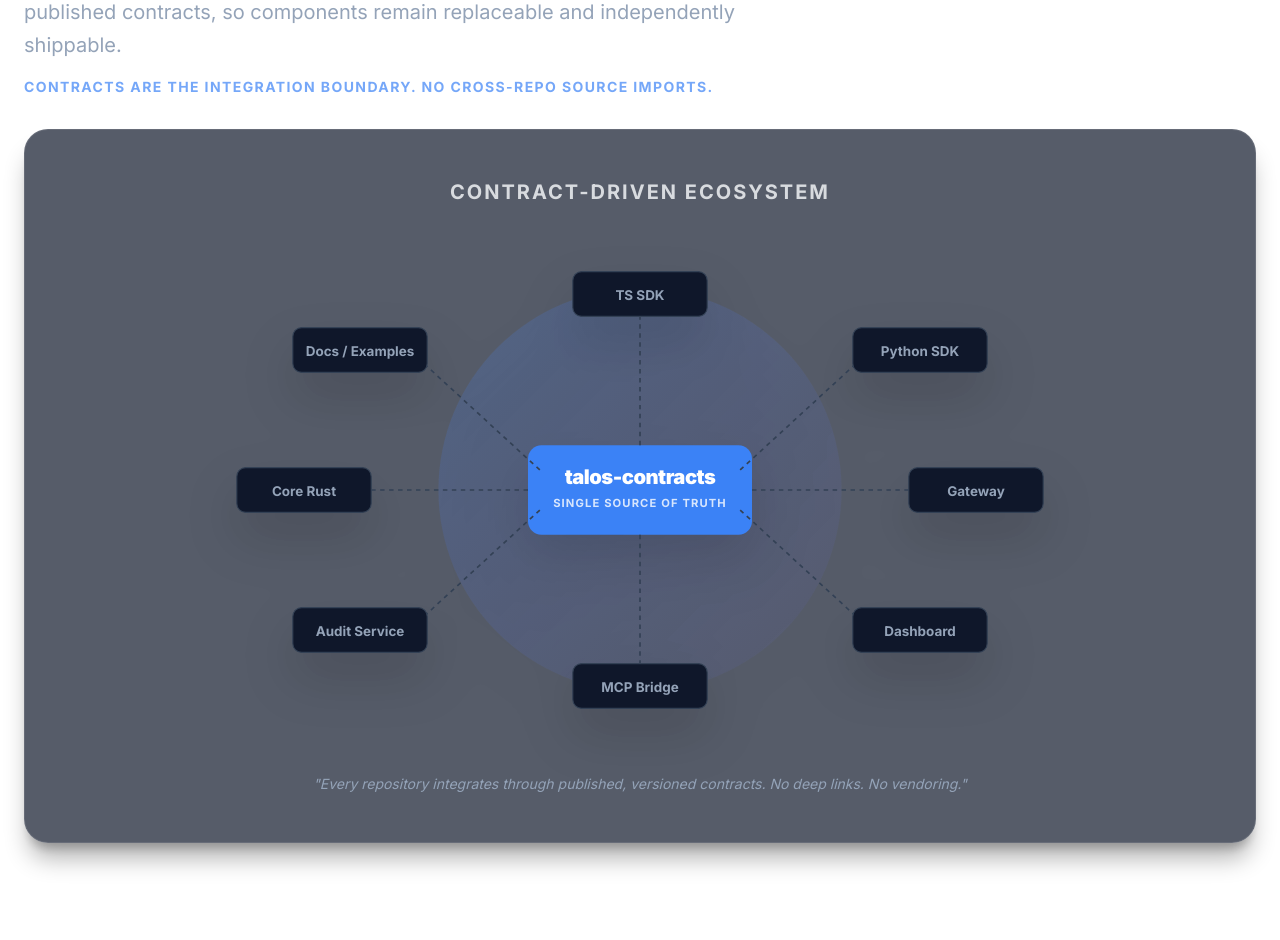
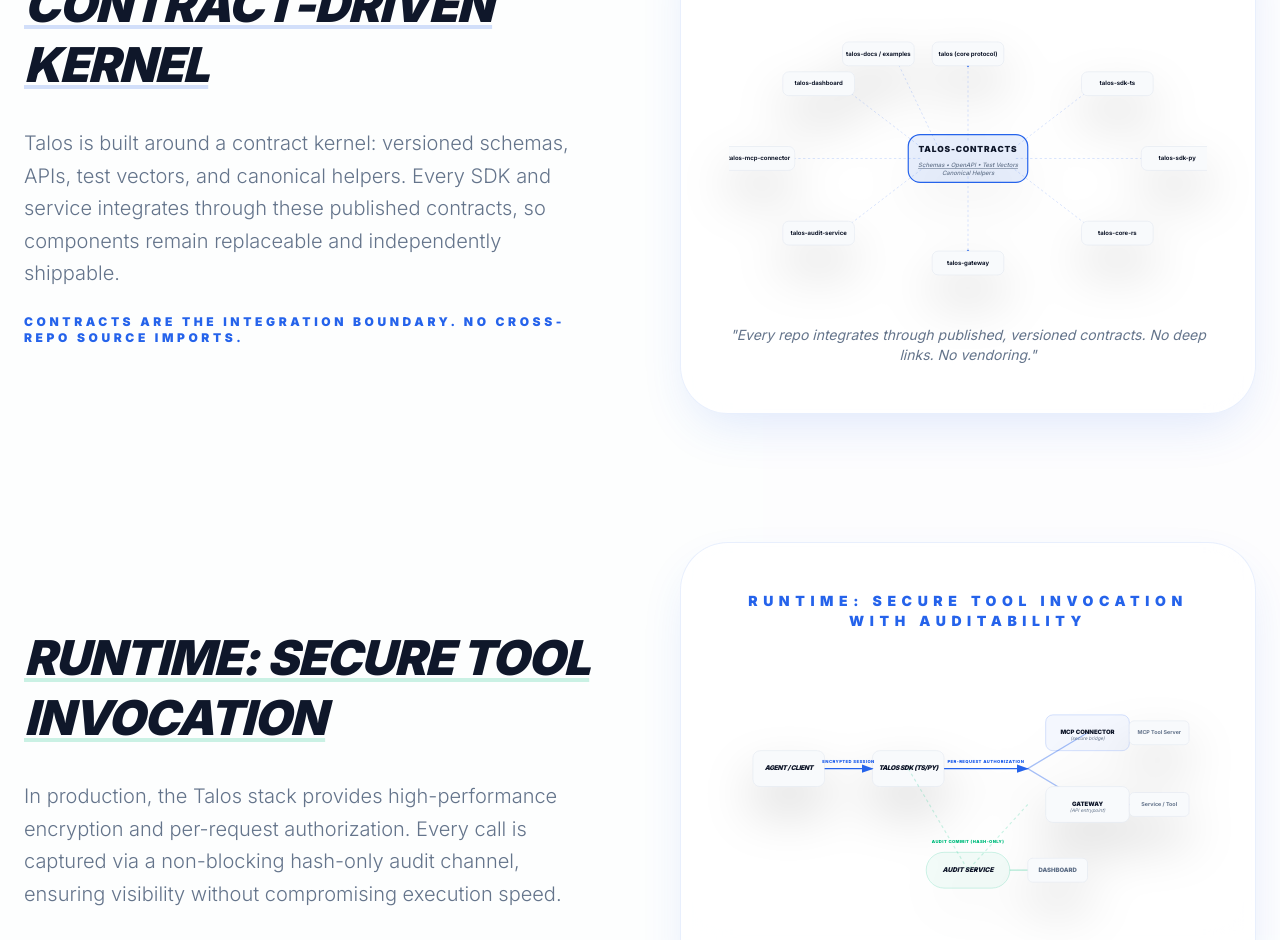
Before and after one commit to talosprotocol/talos-site, a Next.js app: page / in a window 1280 px wide. Shown: the part 1860-2800 px from the top of the page. Built offline with nearby package versions, Linux system fonts and the light colour scheme.

Commit message:
feat(site): Implement adaptive theme (light mode default) and contract-centric architecture diagrams

```diff
--- a/src/app/globals.css
+++ b/src/app/globals.css
@@ -1,59 +1,89 @@
 @import "tailwindcss";
-
-:root {
-  --background: #020617; /* slate-950 */
-  --foreground: #f8fafc; /* slate-50 */
-  --surface: #0f172a; /* slate-900 */
-  --surface-muted: #1e293b; /* slate-800 */
-  --border: #334155; /* slate-700 */
-
-  --primary: #3b82f6; /* blue-500 (Electric Blue) */
-  --primary-foreground: #ffffff;
-
-  --secondary: #6366f1; /* indigo-500 */
-  --accent: #0ea5e9; /* sky-500 */
-
-  --muted: #64748b; /* slate-500 */
-  --muted-foreground: #94a3b8; /* slate-400 */
-
-  --glass: rgba(15, 23, 42, 0.7);
-  --glass-border: rgba(255, 255, 255, 0.1);
-}
 
 @theme inline {
   --color-background: var(--background);
   --color-foreground: var(--foreground);
   --color-surface: var(--surface);
   --color-surface-muted: var(--surface-muted);
+  --color-border: var(--border);
   --color-primary: var(--primary);
   --color-primary-foreground: var(--primary-foreground);
   --color-secondary: var(--secondary);
   --color-accent: var(--accent);
-  --color-border: var(--border);
   --color-muted: var(--muted);
   --color-muted-foreground: var(--muted-foreground);
 
-  --shadow-premium: 0 20px 25px -5px rgba(0, 0, 0, 0.3),
-    0 10px 10px -5px rgba(0, 0, 0, 0.2);
+  --shadow-premium: 0 20px 50px -12px rgba(var(--primary-rgb), 0.15);
+}
+
+:root {
+  /* Light Theme (Default) */
+  --background: #ffffff;
+  --foreground: #0f172a; /* Slate 900 */
+
+  --surface: #f8fafc; /* Slate 50 */
+  --surface-muted: #f1f5f9; /* Slate 100 */
+
+  --primary: #2563eb; /* Blue 600 */
+  --primary-rgb: 37, 99, 235;
+  --primary-foreground: #ffffff;
+
+  --secondary: #64748b; /* Slate 500 */
+  --accent: #8b5cf6; /* Violet 500 */
+
+  --muted: #f1f5f9;
+  --muted-foreground: #64748b;
+
+  --border: #e2e8f0; /* Slate 200 */
+
+  --glass: rgba(255, 255, 255, 0.7);
+  --glass-border: rgba(37, 99, 235, 0.1);
+}
+
+@media (prefers-color-scheme: dark) {
+  :root {
+    /* Midnight Dark Theme (Adaptive) */
+    --background: #020617; /* Slate 950 */
+    --foreground: #f8fafc;
+
+    --surface: #0f172a; /* Slate 900 */
+    --surface-muted: #1e293b; /* Slate 800 */
+
+    --primary: #3b82f6; /* Blue 500 */
+    --primary-rgb: 59, 130, 246;
+    --primary-foreground: #ffffff;
+
+    --secondary: #94a3b8;
+    --accent: #a78bfa;
+
+    --muted: #1e293b;
+    --muted-foreground: #94a3b8;
+
+    --border: #1e293b;
+
+    --glass: rgba(15, 23, 42, 0.7);
+    --glass-border: rgba(59, 130, 246, 0.15);
+  }
 }
 
 @layer base {
+  * {
+    @apply border-border;
+  }
   body {
-    background-color: var(--background);
-    color: var(--foreground);
-    @apply antialiased selection:bg-blue-500/30 selection:text-blue-200;
+    @apply bg-background text-foreground antialiased selection:bg-primary/20;
+    font-feature-settings: "cv02", "cv03", "cv04", "cv11";
   }
 }
 
 @layer utilities {
   .glass-panel {
-    background: var(--glass);
-    backdrop-filter: blur(12px);
-    -webkit-backdrop-filter: blur(12px);
-    border: 1px solid var(--glass-border);
+    @apply backdrop-blur-xl;
+    background-color: var(--glass);
+    border-color: var(--glass-border);
   }
 
   .text-gradient {
-    @apply bg-clip-text text-transparent bg-gradient-to-r from-blue-400 to-indigo-400;
+    @apply bg-clip-text text-transparent bg-gradient-to-r from-primary to-accent;
   }
 }
--- a/src/components/Architecture.tsx
+++ b/src/components/Architecture.tsx
@@ -3,34 +3,42 @@ import { RuntimeFlowDiagram } from "./diagrams/RuntimeFlowDiagram";
 
 export function Architecture() {
   return (
-    <section className="py-24 px-6 max-w-7xl mx-auto space-y-24">
-      {/* Ecosystem View */}
-      <div className="space-y-8">
-        <div className="max-w-3xl">
-          <h2 className="text-4xl font-bold text-foreground mb-4 tracking-tight">Contract-driven kernel</h2>
-          <p className="text-xl text-muted-foreground leading-relaxed">
-            Talos is built around a contract kernel: versioned schemas, APIs, test vectors, and canonical helpers.
-            Every SDK and service integrates through these published contracts, so components remain replaceable and independently shippable.
+    <section id="architecture" className="py-32 px-6 bg-surface/30">
+      <div className="max-w-7xl mx-auto space-y-32">
+        {/* Section 1: Contracts */}
+        <div className="grid lg:grid-cols-2 gap-20 items-center">
+          <div className="space-y-8 order-2 lg:order-1">
+             <h2 className="text-4xl md:text-5xl font-black text-foreground tracking-tight leading-tight uppercase italic underline decoration-primary/20">
+              Contract-driven kernel
+            </h2>
+            <div className="space-y-6">
+              <p className="text-xl text-muted-foreground leading-relaxed font-light">
+                Talos is built around a contract kernel: versioned schemas, APIs, test vectors, and canonical helpers. Every SDK and service integrates through these published contracts, so components remain replaceable and independently shippable.
               </p>
-          <p className="text-sm text-primary font-bold uppercase tracking-widest mt-4 opacity-70">
+              <p className="text-xs font-black uppercase tracking-[0.3em] text-primary antialiased">
                 Contracts are the integration boundary. No cross-repo source imports.
               </p>
             </div>
-
+          </div>
+          <div className="order-1 lg:order-2">
             <EcosystemDiagram />
           </div>
+        </div>
 
-      {/* Runtime View */}
-      <div className="space-y-8">
-        <div className="max-w-3xl ml-auto text-right">
-          <h2 className="text-4xl font-bold text-foreground mb-4 tracking-tight">Runtime: Secure Tool Invocation</h2>
-          <p className="text-xl text-muted-foreground leading-relaxed">
-            Talos ensures that every agent interaction is authorized, encrypted, and audited by default.
-            The system maintains a tamper-proof record of every tool invocation across organizational boundaries.
+        {/* Section 2: Runtime */}
+        <div className="grid lg:grid-cols-2 gap-20 items-center">
+          <div className="order-2">
+            <RuntimeFlowDiagram />
+          </div>
+          <div className="space-y-8 order-1">
+            <h2 className="text-4xl md:text-5xl font-black text-foreground tracking-tight leading-tight uppercase italic underline decoration-emerald-500/20">
+              Runtime: Secure Tool Invocation
+            </h2>
+            <p className="text-xl text-muted-foreground leading-relaxed font-light">
+              In production, the Talos stack provides high-performance encryption and per-request authorization. Every call is captured via a non-blocking hash-only audit channel, ensuring visibility without compromising execution speed.
             </p>
           </div>
-
-        <RuntimeFlowDiagram />
+        </div>
       </div>
     </section>
   );
--- a/src/components/diagrams/EcosystemDiagram.tsx
+++ b/src/components/diagrams/EcosystemDiagram.tsx
@@ -1,81 +1,97 @@
-'use client';
+export function EcosystemDiagram() {
+  const items = [
+    { id: "talos", label: "talos (core protocol)", x: 400, y: 50 },
+    { id: "talos-sdk-ts", label: "talos-sdk-ts", x: 650, y: 100 },
+    { id: "talos-sdk-py", label: "talos-sdk-py", x: 750, y: 225 },
+    { id: "talos-core-rs", label: "talos-core-rs", x: 650, y: 350 },
+    { id: "talos-gateway", label: "talos-gateway", x: 400, y: 400 },
+    { id: "talos-audit-service", label: "talos-audit-service", x: 150, y: 350 },
+    { id: "talos-mcp-connector", label: "talos-mcp-connector", x: 50, y: 225 },
+    { id: "talos-dashboard", label: "talos-dashboard", x: 150, y: 100 },
+    { id: "talos-docs", label: "talos-docs / examples", x: 250, y: 50 },
+  ];
 
-export function EcosystemDiagram() {
   return (
-    <div className="w-full bg-surface/50 border border-border/50 rounded-3xl p-8 md:p-12 glass-panel shadow-premium animate-in fade-in duration-1000">
-      <h3 className="text-xl font-bold text-foreground mb-8 text-center uppercase tracking-widest opacity-80">
-        Contract-Driven Ecosystem
+    <div className="w-full bg-surface/30 rounded-[3rem] border border-border/50 p-12 glass-panel group shadow-premium">
+      <h3 className="text-sm font-black text-primary uppercase tracking-[0.4em] mb-12 text-center">
+        Talos v4: Contract-driven kernel
       </h3>
 
       <div className="relative aspect-[16/9] w-full max-w-4xl mx-auto">
         <svg viewBox="0 0 800 450" className="w-full h-full drop-shadow-2xl">
-          <defs>
-            <marker id="arrowhead" markerWidth="10" markerHeight="7" refX="0" refY="3.5" orient="auto">
-              <polygon points="0 0, 10 3.5, 0 7" fill="#3b82f6" />
-            </marker>
-            <linearGradient id="glowGradient" x1="0%" y1="0%" x2="100%" y2="100%">
-              <stop offset="0%" stopColor="#3b82f6" stopOpacity="0.2" />
-              <stop offset="100%" stopColor="#6366f1" stopOpacity="0.05" />
-            </linearGradient>
-          </defs>
-
-          {/* Background Connections Glow */}
-          <circle cx="400" cy="225" r="180" fill="url(#glowGradient)" />
-
-          {/* Center Anchor: talos-contracts */}
-          <g className="cursor-default group">
-            <rect x="300" y="185" width="200" height="80" rx="12" fill="#3b82f6" className="transition-all duration-300 group-hover:fill-blue-500" />
-            <text x="400" y="220" textAnchor="middle" fill="white" className="text-lg font-black tracking-tight">talos-contracts</text>
-            <text x="400" y="240" textAnchor="middle" fill="white" className="text-[10px] opacity-80 uppercase font-bold tracking-widest">Single Source of Truth</text>
-          </g>
-
-          {/* Consumers (Circular Layout) */}
-          {[
-            { id: "talos-sdk-ts", label: "TS SDK", x: 400, y: 50 },
-            { id: "talos-sdk-py", label: "Python SDK", x: 650, y: 100 },
-            { id: "talos-gateway", label: "Gateway", x: 700, y: 225 },
-            { id: "talos-dashboard", label: "Dashboard", x: 650, y: 350 },
-            { id: "talos-mcp-connector", label: "MCP Bridge", x: 400, y: 400 },
-            { id: "talos-audit-service", label: "Audit Service", x: 150, y: 350 },
-            { id: "talos-core-rs", label: "Core Rust", x: 100, y: 225 },
-            { id: "talos-docs", label: "Docs / Examples", x: 150, y: 100 },
-          ].map((item) => {
-            // Calculate connection lines from center (400, 225) to item
+          {/* Connection Lines First */}
+          {items.map((item) => {
             const dx = item.x - 400;
             const dy = item.y - 225;
             const dist = Math.hypot(dx, dy);
-            const startX = 400 + (dx * 100) / dist;
-            const startY = 225 + (dy * 40) / dist;
-            const endX = item.x - (dx * 60) / dist;
+            // Offset from center circle (80px radius)
+            const startX = 400 + (dx * 80) / dist;
+            const startY = 225 + (dy * 30) / dist;
+            // Offset from target box
+            const endX = item.x - (dx * 50) / dist;
             const endY = item.y - (dy * 20) / dist;
 
             return (
-              <g key={item.id} className="group">
-                {/* Connection Line */}
-                <line
-                  x1={startX} y1={startY} x2={endX} y2={endY}
-                  stroke="#334155" strokeWidth="1.5" strokeDasharray="4 4"
-                  className="transition-all duration-500 group-hover:stroke-primary group-hover:stroke-[2]"
+              <g key={`conn-${item.id}`}>
+                <path
+                  d={`M ${startX} ${startY} L ${endX} ${endY}`}
+                  stroke="currentColor"
+                  strokeWidth="1.5"
+                  className="text-primary/20 group-hover:text-primary/40 transition-colors duration-700"
+                  fill="none"
+                  strokeDasharray="4 4"
                 />
-
-                {/* Node */}
-                <rect
-                  x={item.x - 60} y={item.y - 20} width="120" height="40" rx="8"
-                  className="fill-surface stroke-border transition-all duration-300 group-hover:fill-surface-muted group-hover:stroke-primary"
-                />
-                <text
-                  x={item.x} y={item.y + 5} textAnchor="middle"
-                  className="fill-muted-foreground group-hover:fill-foreground text-xs font-bold transition-colors"
-                >
-                  {item.label}
-                </text>
+                <circle cx={endX} cy={endY} r="2" className="fill-primary" />
               </g>
             );
           })}
+
+          {/* Central Anchor: talos-contracts */}
+          <g transform="translate(400, 225)">
+            <rect
+              x="-100" y="-40" width="200" height="80" rx="20"
+              className="fill-primary/10 stroke-primary stroke-2"
+            />
+            <text
+              y="-10" textAnchor="middle"
+              className="fill-foreground font-black text-sm uppercase tracking-widest antialiased"
+            >
+              talos-contracts
+            </text>
+            <text
+              y="15" textAnchor="middle"
+              className="fill-muted-foreground font-medium text-[10px] italic underline decoration-primary/30"
+            >
+              Schemas • OpenAPI • Test Vectors
+            </text>
+            <text
+              y="28" textAnchor="middle"
+              className="fill-muted-foreground font-medium text-[10px] italic decoration-primary/30"
+            >
+              Canonical Helpers
+            </text>
+          </g>
+
+          {/* Surrounding Consumers */}
+          {items.map((item) => (
+            <g key={item.id} transform={`translate(${item.x}, ${item.y})`} className="cursor-default">
+              <rect
+                x="-60" y="-20" width="120" height="40" rx="10"
+                className="fill-surface stroke-border border-border/50 hover:stroke-primary/50 transition-colors duration-500"
+              />
+              <text
+                textAnchor="middle" alignmentBaseline="middle"
+                className="fill-foreground font-bold text-[10px]"
+              >
+                {item.label}
+              </text>
+            </g>
+          ))}
         </svg>
       </div>
+
       <p className="mt-8 text-center text-muted-foreground text-sm max-w-2xl mx-auto italic">
-        &quot;Every repository integrates through published, versioned contracts. No deep links. No vendoring.&quot;
+        &quot;Every repo integrates through published, versioned contracts. No deep links. No vendoring.&quot;
       </p>
     </div>
   );
--- a/src/components/diagrams/RuntimeFlowDiagram.tsx
+++ b/src/components/diagrams/RuntimeFlowDiagram.tsx
@@ -1,58 +1,89 @@
-'use client';
-
 export function RuntimeFlowDiagram() {
   return (
-    <div className="w-full bg-surface/30 border border-border/30 rounded-3xl p-8 md:p-12 glass-panel mt-12 animate-in fade-in slide-in-from-bottom-4 duration-1000">
-      <h3 className="text-xl font-bold text-foreground mb-12 text-center uppercase tracking-widest opacity-80">
-        Lifecycle: Secure Invitation & Audit
+    <div className="w-full bg-surface/30 rounded-[3rem] border border-border/50 p-12 glass-panel group shadow-premium">
+      <h3 className="text-sm font-black text-primary uppercase tracking-[0.4em] mb-12 text-center">
+        Runtime: Secure tool invocation with auditability
       </h3>
 
-      <div className="relative aspect-[21/9] w-full max-w-5xl mx-auto">
-        <svg viewBox="0 0 1000 300" className="w-full h-full">
-          {/* Main Flow (Execution Path) */}
-          <g>
-            {/* Steps */}
+      <div className="relative aspect-[16/9] w-full max-w-4xl mx-auto">
+        <svg viewBox="0 0 800 450" className="w-full h-full drop-shadow-2xl">
+          {/* Main Flow (Horizontal) */}
+          <g className="main-path">
+            {/* Boxes */}
             {[
-              { label: "Agent Client", sub: "User/Bot", x: 100, y: 100, color: "var(--muted)" },
-              { label: "Talos SDK", sub: "Python / TS", x: 300, y: 100, color: "var(--primary)" },
-              { label: "Gateway", sub: "FastAPI Bridge", x: 500, y: 100, color: "var(--primary)" },
-              { label: "MCP Tool", sub: "Target Resource", x: 700, y: 100, color: "var(--accent)" },
-              { label: "Resource", sub: "Data/Action", x: 900, y: 100, color: "var(--muted)" },
-            ].map((node, i, arr) => (
-              <g key={node.label}>
-                {/* Arrow to Next */}
-                {i < arr.length - 1 && (
-                  <g>
-                    <line x1={node.x + 60} y1={100} x2={arr[i+1].x - 60} y2={100} stroke="var(--border)" strokeWidth="2" strokeDasharray="4 2" />
-                    <polygon points={`${arr[i+1].x-65},95 ${arr[i+1].x-55},100 ${arr[i+1].x-65},105`} fill="var(--border)" />
-                  </g>
-                )}
-
-                <rect x={node.x-60} y={70} width="120" height="60" rx="8" fill="var(--surface)" stroke={node.color} strokeOpacity="0.5" strokeWidth="2" />
-                <text x={node.x} y={100} textAnchor="middle" fill="white" className="text-xs font-bold">{node.label}</text>
-                <text x={node.x} y={115} textAnchor="middle" fill="var(--muted-foreground)" className="text-[9px] uppercase tracking-tighter">{node.sub}</text>
+              { id: 'agent', label: 'Agent / Client', x: 100, y: 150 },
+              { id: 'sdk', label: 'Talos SDK (TS/Py)', x: 300, y: 150 },
+            ].map((node) => (
+              <g key={node.id} transform={`translate(${node.x}, ${node.y})`}>
+                <rect x="-60" y="-30" width="120" height="60" rx="12" className="fill-surface stroke-border" />
+                <text textAnchor="middle" alignmentBaseline="middle" className="fill-foreground font-black text-[11px] uppercase tracking-tighter italic">{node.label}</text>
               </g>
             ))}
+
+            {/* Branching Logic */}
+            <g transform="translate(500, 150)">
+               {/* MCP Path */}
+               <path d="M 0 0 L 100 -60" stroke="currentColor" className="text-primary/40" strokeWidth="2" fill="none" />
+               <g transform="translate(100, -60)">
+                  <rect x="-70" y="-30" width="140" height="60" rx="12" className="fill-primary/5 stroke-primary/30" />
+                  <text textAnchor="middle" alignmentBaseline="middle" className="fill-foreground font-black text-[10px] uppercase">MCP Connector</text>
+                  <text y="12" textAnchor="middle" className="fill-muted-foreground text-[8px] italic">(secure bridge)</text>
+
+                  <path d="M 70 0 L 120 0" stroke="currentColor" className="text-primary/40" strokeWidth="2" fill="none" markerEnd="url(#arrow)" />
+                  <g transform="translate(120, 0)">
+                     <rect x="-50" y="-20" width="100" height="40" rx="8" className="fill-surface stroke-border" />
+                     <text textAnchor="middle" alignmentBaseline="middle" className="fill-muted-foreground font-bold text-[9px]">MCP Tool Server</text>
+                  </g>
+               </g>
+
+               {/* Gateway Path */}
+               <path d="M 0 0 L 100 60" stroke="currentColor" className="text-primary/40" strokeWidth="2" fill="none" />
+               <g transform="translate(100, 60)">
+                  <rect x="-70" y="-30" width="140" height="60" rx="12" className="fill-surface stroke-border" />
+                  <text textAnchor="middle" alignmentBaseline="middle" className="fill-foreground font-black text-[10px] uppercase">Gateway</text>
+                  <text y="12" textAnchor="middle" className="fill-muted-foreground text-[8px] italic">(API entrypoint)</text>
+
+                   <path d="M 70 0 L 120 0" stroke="currentColor" className="text-primary/40" strokeWidth="2" fill="none" markerEnd="url(#arrow)" />
+                   <g transform="translate(120, 0)">
+                     <rect x="-50" y="-20" width="100" height="40" rx="8" className="fill-surface stroke-border" />
+                     <text textAnchor="middle" alignmentBaseline="middle" className="fill-muted-foreground font-bold text-[9px]">Service / Tool</text>
+                  </g>
+               </g>
+            </g>
+
+            {/* Connecting Arrows with Labels */}
+            <path d="M 160 150 L 240 150" stroke="currentColor" className="text-primary" strokeWidth="2" fill="none" markerEnd="url(#arrow)" />
+            <text x="200" y="140" textAnchor="middle" className="fill-primary font-black text-[7px] uppercase tracking-widest antialiased">Encrypted session</text>
+
+            <path d="M 360 150 L 500 150" stroke="currentColor" className="text-primary" strokeWidth="2" fill="none" markerEnd="url(#arrow)" />
+            <text x="430" y="140" textAnchor="middle" className="fill-primary font-black text-[7px] uppercase tracking-widest antialiased">Per-request authorization</text>
           </g>
 
-          {/* Audit Channel (Side Path) */}
-          <g>
-            <path d="M 500 130 Q 500 220 700 220" fill="none" stroke="var(--primary)" strokeWidth="2" strokeOpacity="0.3" strokeDasharray="8 4" />
-            <circle cx="500" cy="130" r="4" fill="var(--primary)" />
+          {/* Audit Side Channel */}
+          <g transform="translate(400, 320)">
+             <path d="M -100 -170 L 0 0" stroke="currentColor" className="text-emerald-500/20" strokeWidth="2" fill="none" strokeDasharray="5 5" />
+             <path d="M 100 -110 L 0 0" stroke="currentColor" className="text-emerald-500/20" strokeWidth="2" fill="none" strokeDasharray="5 5" />
 
-            <rect x={700} y={190} width="140" height="60" rx="8" fill="var(--surface)" stroke="var(--secondary)" strokeWidth="2" strokeOpacity="0.6" />
-            <text x={770} y={220} textAnchor="middle" fill="white" className="text-xs font-bold">Audit Service</text>
-            <text x={770} y={235} textAnchor="middle" fill="var(--secondary)" className="text-[9px] uppercase font-black">Immutable Logs</text>
+             <rect x="-70" y="-30" width="140" height="60" rx="30" className="fill-emerald-500/5 stroke-emerald-500/30" />
+             <text textAnchor="middle" alignmentBaseline="middle" className="fill-foreground font-black text-[11px] uppercase italic">Audit Service</text>
+             <text x="0" y="-45" textAnchor="middle" className="fill-emerald-500 font-black text-[7px] uppercase tracking-widest antialiased">Audit commit (hash-only)</text>
 
-            <line x1={840} y1={220} x2={900} y2={220} stroke="var(--border)" strokeWidth="1" />
-
-            <rect x={900} y={190} width="80" height="60" rx="8" fill="var(--surface)" stroke="var(--muted)" strokeWidth="1" />
-            <text x={940} y={225} textAnchor="middle" fill="white" className="text-[10px] font-bold">Dashboard</text>
+             <path d="M 70 0 L 150 0" stroke="currentColor" className="text-emerald-500/30" strokeWidth="2" fill="none" markerEnd="url(#arrow-audit)" />
+             <g transform="translate(150, 0)">
+                <rect x="-50" y="-20" width="100" height="40" rx="8" className="fill-surface stroke-border" />
+                <text textAnchor="middle" alignmentBaseline="middle" className="fill-muted-foreground font-black text-[10px] uppercase">Dashboard</text>
+             </g>
           </g>
 
-          {/* Annotations */}
-          <text x="400" y="50" textAnchor="middle" fill="var(--primary)" className="text-[10px] font-black uppercase tracking-[0.2em] opacity-50 italic">Auth & Encrypt Path</text>
-          <text x="600" y="270" textAnchor="middle" fill="var(--secondary)" className="text-[10px] font-black uppercase tracking-[0.2em] opacity-50 italic">Verification Path</text>
+          {/* Arrow Markers */}
+          <defs>
+            <marker id="arrow" markerWidth="10" markerHeight="7" refX="9" refY="3.5" orientation="auto">
+              <polygon points="0 0, 10 3.5, 0 7" className="fill-primary" />
+            </marker>
+            <marker id="arrow-audit" markerWidth="10" markerHeight="7" refX="9" refY="3.5" orientation="auto">
+              <polygon points="0 0, 10 3.5, 0 7" className="fill-emerald-500" />
+            </marker>
+          </defs>
         </svg>
       </div>
     </div>
```
Also changed, not shown: src/app/products/page.tsx (+5 -5 lines), src/components/Navbar.tsx (+5 -5 lines). Lines whose indentation alone changed are shown as unchanged.
